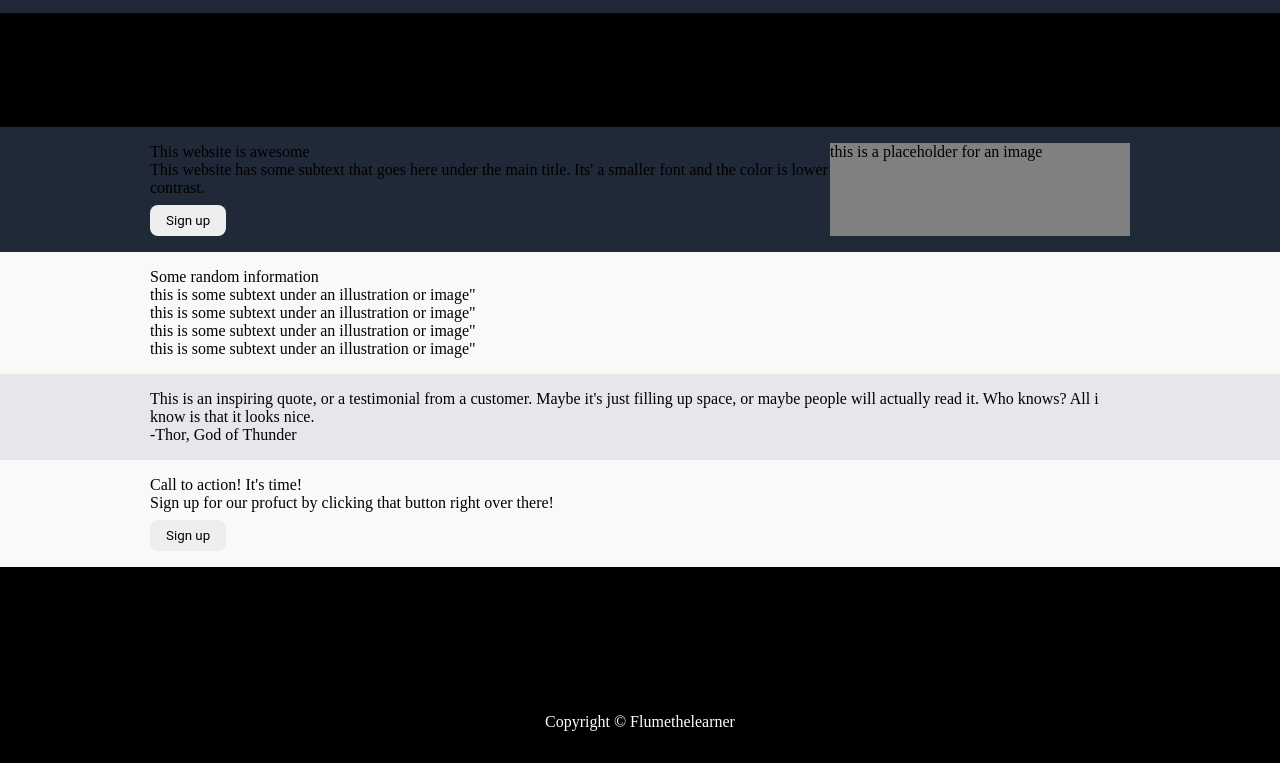
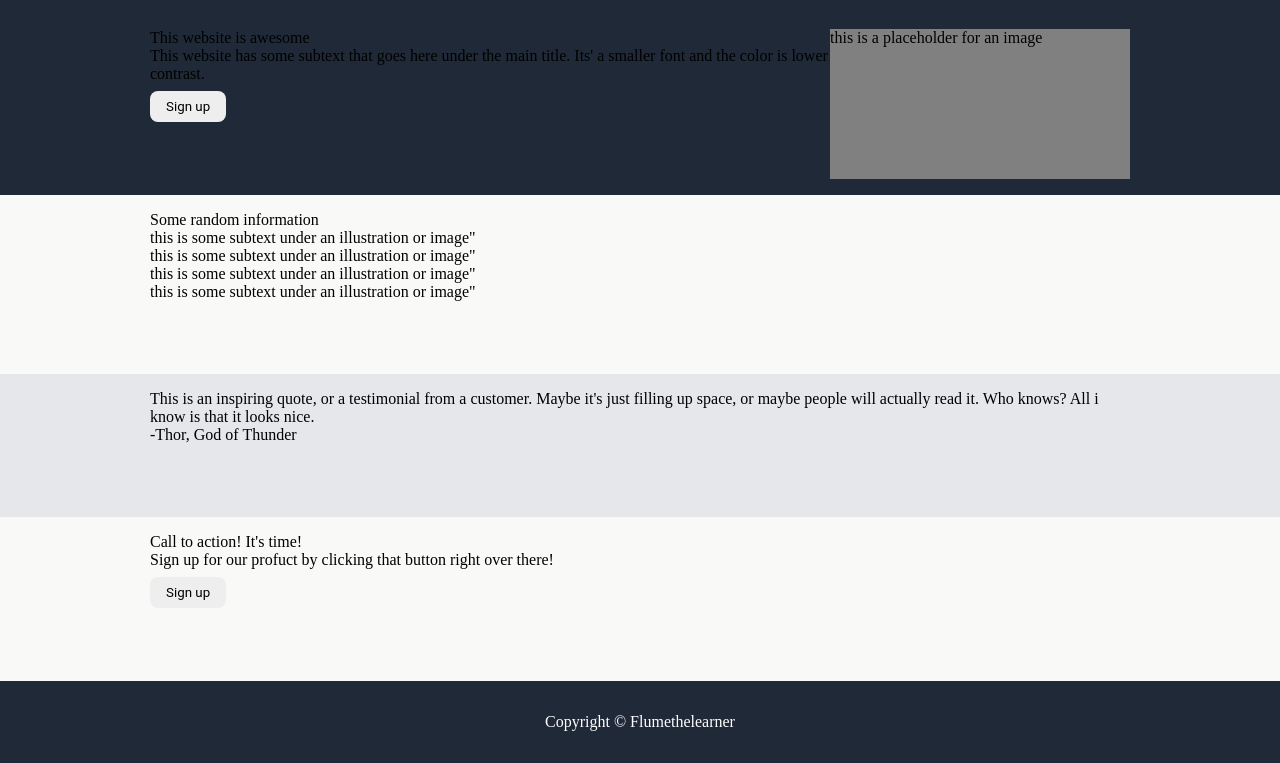
Before and after one commit to FlumeTheLearner/landing-page, a plain HTML site: page index.html in a window 1280 px wide. Shown: the part 37-800 px from the top of the page. Drawn offline with Linux system fonts and the light colour scheme.

Commit message:
background colour added to footer, containers contents all flex:1

```diff
--- a/css/style.css
+++ b/css/style.css
@@ -9,7 +9,6 @@ body {
     background-color: black;
     display: flex;
     flex-direction: column;
-    justify-content: space-between
 }
 
 .top-header {
@@ -19,10 +18,18 @@ body {
     background-color: #1F2937
 }
 
+.containers {
+    flex: 1;
+    display: flex;
+    flex-direction: column;
+    justify-content: stretch;
+}
+
 .container-one {
     background-color: #1F2937;
     display: flex;
     padding: 16px 150px;
+    flex: 1;
 }
 
 .left {
@@ -39,16 +46,19 @@ body {
 .container-two {
     background-color: #F9FAF8;
     padding: 16px 150px;
+    flex: 1;
 }
 
 .container-three {
     background-color: #E5E7EB;
     padding: 16px 150px;
+    flex: 1;
 }
 
 .container-four {
     background-color: #F9FAF8;
     padding: 16px 150px;
+    flex: 1;
 }
 
 .footer {
@@ -56,7 +66,7 @@ body {
     justify-content: center;
     padding: 32px;
     color: white;
-    background-color: ;
+    background-color: #1F2937;
 }
 
 ul {
```
